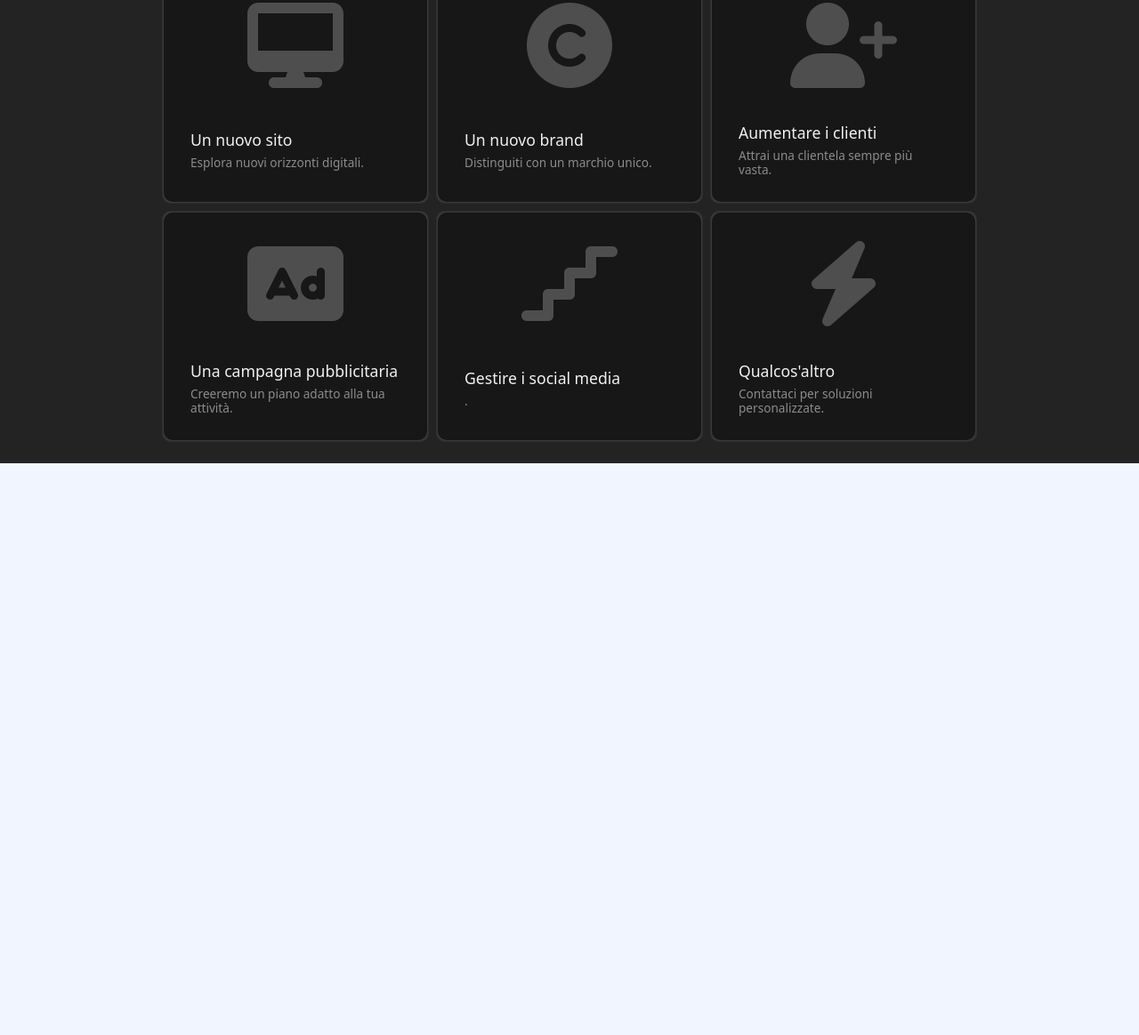
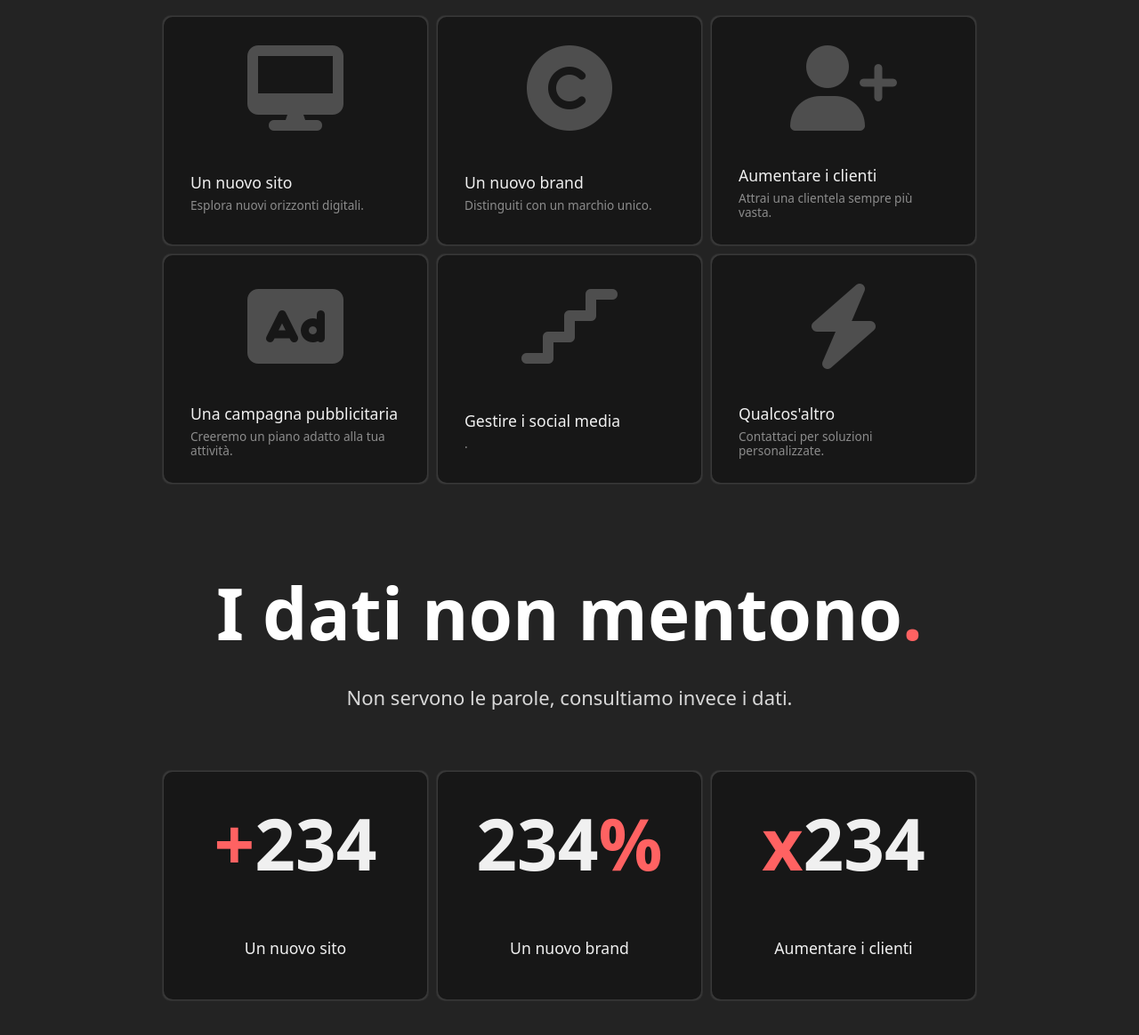
Before and after one commit to kapolandia/serra, a plain HTML site: page index.html in a window 1280 px wide. Shown: the part 1080-2244 px from the top of the page at 89% size. Before the commit the page ends 1601 px from the top, so only its background shows below. Drawn offline with nearby package versions, Linux system fonts and the light colour scheme.

Commit message:
idea cards data

```diff
--- a/index.html
+++ b/index.html
@@ -82,7 +82,7 @@
                      Hai degli obiettivi, noi le competenze per raggiungerli. Devi solo dirci cosa fare.
                   </p>
 
-                  <div id="cards">
+                  <div id="cards" class="mt-5 mb-5">
                      <div class="card">
                        <div class="card-content">
                          <div class="card-image">
@@ -174,6 +174,56 @@
                        </div>
                      </div>
                   </div>
+
+                  <h1 class="display-1 text-white text-center font-weight-bold mt-5">I dati non mentono<span class="my-brand-color">.</span></h1>
+                  <p class="my-subtitle w-75 text-center">
+                     Non servono le parole, consultiamo invece i dati.
+                  </p>
+
+                  <div id="cards" class="mt-5 mb-5">
+                     <div class="card">
+                       <div class="card-content">
+                         <div class="card-image">
+                           <h1 class="display-1"><span class="my-brand-color">+</span>234</h1>
+                         </div>
+                         <div class="card-info-wrapper justify-content-center">
+                           <div class="card-info">
+                             <div class="card-info-title">
+                               <h3>Un nuovo sito</h3>
+                             </div>
+                           </div>
+                         </div>
+                       </div>
+                     </div>
+                     <div class="card">
+                       <div class="card-content">
+                         <div class="card-image">
+                           <h1 class="display-1">234<span class="my-brand-color">%</span></h1>
+                         </div>
+                         <div class="card-info-wrapper justify-content-center">
+                           <div class="card-info">
+                             <div class="card-info-title">
+                               <h3>Un nuovo brand</h3>
+                             </div>
+                           </div>
+                         </div>
+                       </div>
+                     </div>
+                     <div class="card">
+                       <div class="card-content">
+                         <div class="card-image">
+                           <h1 class="display-1"><span class="my-brand-color">x</span>234</h1>
+                         </div>
+                         <div class="card-info-wrapper justify-content-center">
+                           <div class="card-info">
+                             <div class="card-info-title">
+                               <h3>Aumentare i clienti</h3>
+                             </div>
+                           </div>
+                         </div>
+                       </div>
+                     </div>
+                  </div>
                </div>
             </div>
          </main>
```
